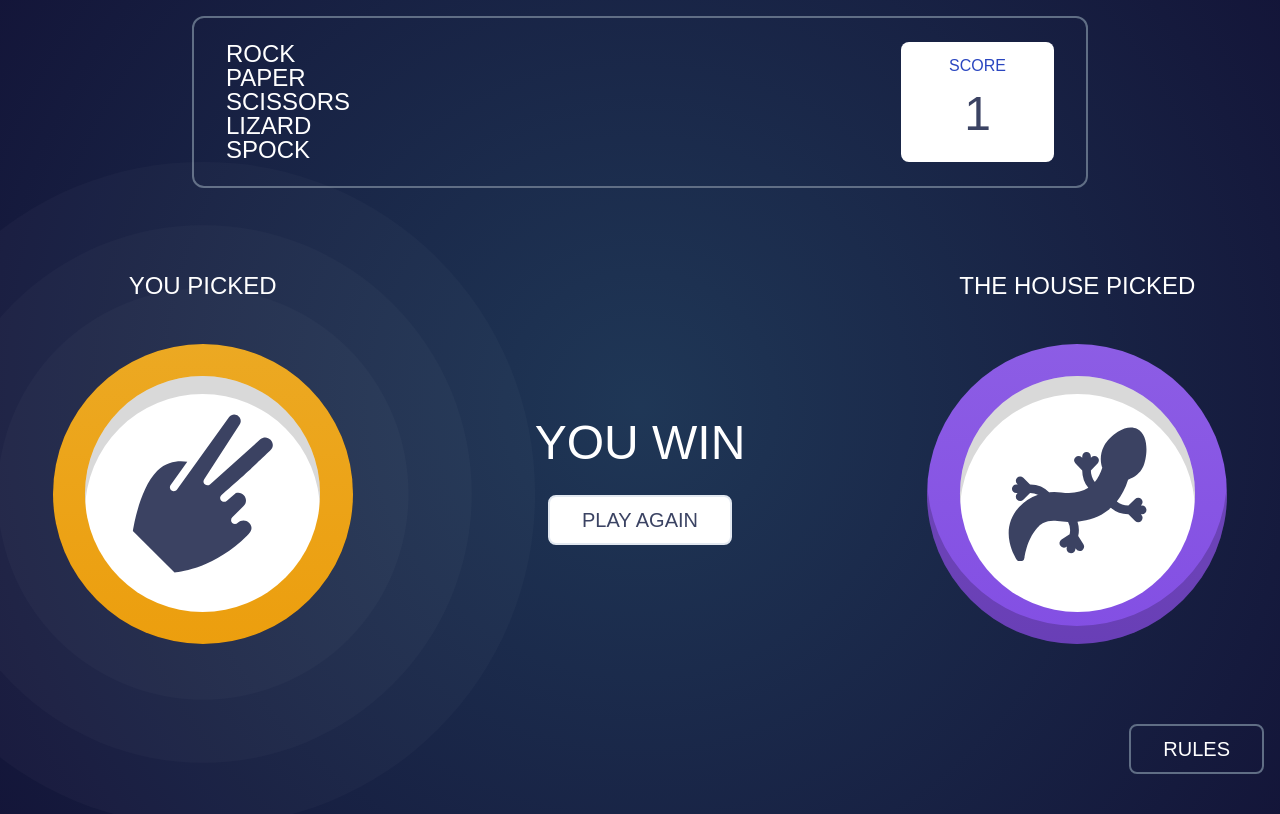
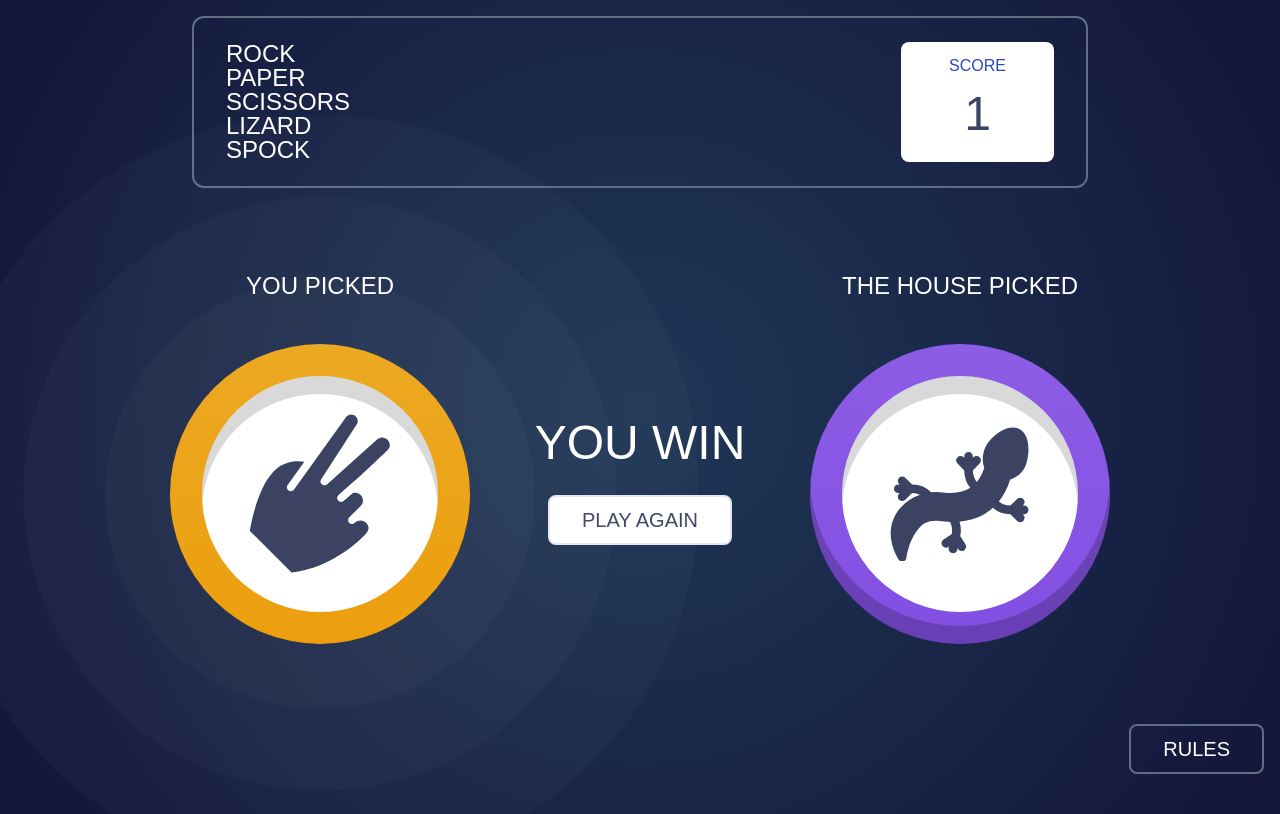
Before and after one commit to vlasscontreras/rpssl, a Nuxt app: page / in a window 1280 px wide. Both pictures are taken after a click on the element 640 px from the left and 311 px from the top of the page. Built offline with nearby package versions, Linux system fonts and the light colour scheme.

Commit message:
feat(components): add animations

```diff
--- a/components/Shape.vue
+++ b/components/Shape.vue
@@ -1,7 +1,7 @@
 <template>
-  <div :class="classname" @click="pick">
-    <div class="rounded-full bg-white flex h-full items-center justify-center w-full inner transition-shadow">
-      <component :is="shape.component" class="w-3/5 h-3/5" />
+  <div :class="outerClass" @click="pick">
+    <div :class="innerClass">
+      <component :is="shape.component" v-if="shape" class="w-3/5 h-3/5" />
     </div>
   </div>
 </template>
@@ -18,7 +18,7 @@ export default Vue.extend({
   props: {
     type: {
       type: String,
-      required: true,
+      default: null,
       validator (value) {
         return ['rock', 'paper', 'scissors', 'lizard', 'spock'].includes(value)
       }
@@ -33,12 +33,18 @@ export default Vue.extend({
     }
   },
 
+  data () {
+    return {
+      initialized: false
+    }
+  },
+
   computed: {
     shape (): ShapeSpec|null {
       return this.getShapeSpec(this.type)
     },
 
-    classname (): string {
+    outerClass (): string {
       return classnames(
         'shape',
         'inline-block',
@@ -48,14 +54,39 @@ export default Vue.extend({
         'transition-shadow',
         this?.shape?.classname,
         {
+          initialized: this.initialized,
           hoverable: this.hoverable,
-          winner: this.winner
+          winner: this.winner,
+          'no-shape': !this.shape
+        }
+      )
+    },
+
+    innerClass (): string {
+      return classnames(
+        'rounded-full',
+        'flex',
+        'h-full',
+        'items-center',
+        'justify-center',
+        'w-full',
+        'inner',
+        'transition-shadow',
+        {
+          'bg-white': this.shape,
+          'bg-black bg-opacity-10': !this.shape
         }
       )
     }
   },
 
+  mounted () {
+    this.initialized = true
+  },
+
   methods: {
+    classnames,
+
     /**
      * Get the shape spec object for the given type
      *
@@ -92,9 +123,15 @@ export default Vue.extend({
   padding: 0.675em;
   height: 6.25em;
   width: 6.25em;
+  transform: scale(0);
+  transition: transform 0.15s cubic-bezier(0.6, 0.6, 0.25, 1.45);
+
+  &.initialized {
+    transform: scale(1);
+  }
 }
 
-.outer {
+.outer:not(.no-shape) {
   box-shadow: inset 0 -0.375em rgb(0, 0, 0, 0.2);
 
   .inner {
--- a/components/Winner.vue
+++ b/components/Winner.vue
@@ -1,7 +1,7 @@
 <template>
-  <div class="grid grid-cols-2 md:grid-cols-3 gap-4 md:gap-8 lg:gap-16 items-start md:items-center text-center">
+  <div :class="classnames('grid', 'grid-cols-2', 'gap-4', 'md:gap-8', 'lg:gap-16', 'items-start', 'md:items-center', 'text-center', 'md:grid-cols-3')">
     <div class="shape flex flex-col md:flex-col-reverse items-center order-1">
-      <Shape :type="playerOneShape.name" class="mb-4 md:mb-0 sm:text-2xl md:text-3xl lg:text-5xl" :winner="winner === 1" />
+      <Shape :type="playerOneShape" class="mb-4 md:mb-0 sm:text-2xl md:text-3xl lg:text-5xl" :winner="winner === 1" />
 
       <h2 class="text-white uppercase text-lg md:text-2xl md:mb-10">
         You Picked
@@ -9,7 +9,8 @@
     </div>
 
     <div class="shape flex flex-col md:flex-col-reverse items-center order-2 md:order-3">
-      <Shape :type="playerTwoShape.name" class="mb-4 md:mb-0 sm:text-2xl md:text-3xl lg:text-5xl" :winner="winner === 2" />
+      <Shape v-if="winner === null" class="mb-4 md:mb-0 sm:text-2xl md:text-3xl lg:text-5xl" />
+      <Shape v-else :type="playerTwoShape" class="mb-4 md:mb-0 sm:text-2xl md:text-3xl lg:text-5xl" :winner="winner === 2" />
 
       <h2 class="text-white uppercase text-lg md:text-2xl md:mb-10">
         The House Picked
@@ -17,6 +18,11 @@
     </div>
 
     <div class="shape flex flex-col items-center order-3 md:order-2 col-span-2 md:col-span-1 mt-10">
+      <div v-if="winner === null">
+        <Loader fill="#fff" class="w-32" spin />
+      </div>
+
+      <div v-else>
         <h2 class="text-white uppercase text-5xl mb-4">
           <span v-if="winner === 1">
             You Win
@@ -34,11 +40,13 @@
         </Button>
       </div>
     </div>
+  </div>
 </template>
 
 <script lang="ts">
 import Vue from 'vue'
 import { mapState } from 'vuex'
+import classnames from 'classnames'
 
 import { winner, getShapeSpecById } from '@/lib/game'
 import { ShapeSpec } from '@/types'
@@ -64,20 +72,36 @@ export default Vue.extend({
   computed: {
     ...mapState(['rpssl']),
 
-    playerOneShape (): ShapeSpec|null {
-      return getShapeSpecById(this.playerOne)
+    playerOneShape (): String|null {
+      return this.getShapeName(this.playerOne)
     },
 
-    playerTwoShape (): ShapeSpec|null {
-      return getShapeSpecById(this.playerTwo)
+    playerTwoShape (): String|null {
+      if (this.winner !== null) {
+        return this.getShapeName(this.playerTwo)
+      }
+
+      return null
     }
   },
 
-  created () {
-    this.setWinner()
+  mounted () {
+    setTimeout(this.setWinner, 500)
   },
 
   methods: {
+    classnames,
+
+    getShapeName (id: number): String|null {
+      const shape: ShapeSpec|null = getShapeSpecById(id)
+
+      if (shape?.name) {
+        return shape.name
+      }
+
+      return null
+    },
+
     /**
      * Set the winner player from the given shapes
      */
--- a/pages/index.vue
+++ b/pages/index.vue
@@ -6,7 +6,7 @@
     <Picker v-if="playerHasNotPicked" class="my-12 mx-auto" @picked="picked" />
 
     <!-- Winner Announcer -->
-    <Winner v-else class="my-20" :player-one="rpssl.playerOneShape" :player-two="rpssl.playerTwoShape" />
+    <Winner v-else class="mx-auto my-20 max-w-4xl" :player-one="rpssl.playerOneShape" :player-two="rpssl.playerTwoShape" />
 
     <!-- Rules -->
     <Button class="mx-auto sm:mr-0 table" @click="showRulesModal">
```
Lines whose indentation alone changed are shown as unchanged.
